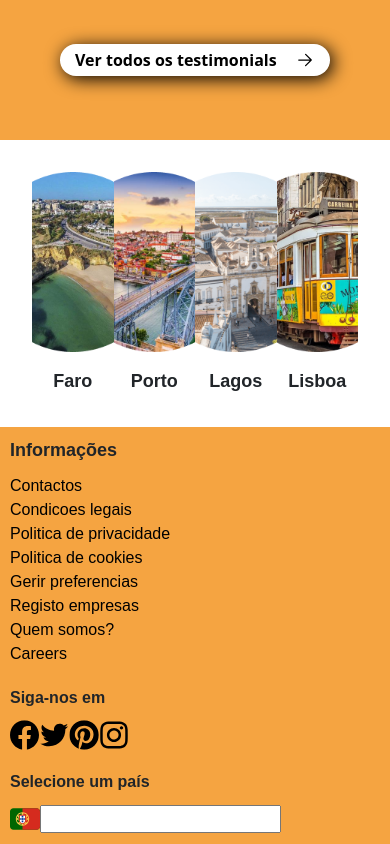
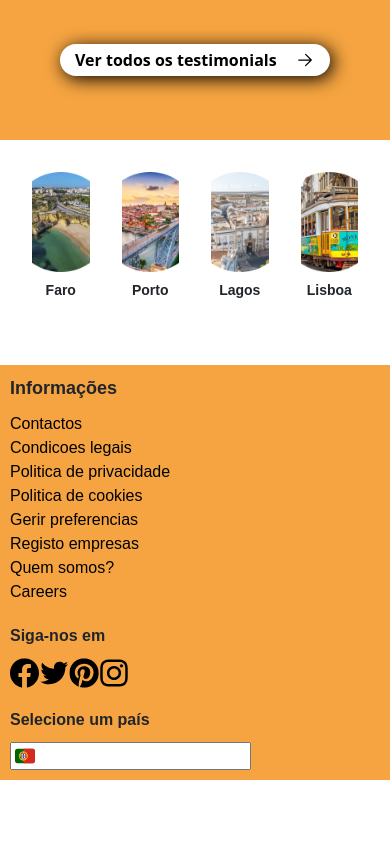
Before and after one commit to earthquake-algarve/react-service, a React (Create React App) app: page / in a window 390 px wide. Shown: the part 1210-2054 px from the top of the page. After the commit the page ends 1990 px from the top, so only its background shows below. Built offline with nearby package versions, Linux system fonts and the light colour scheme; no server answers.

Commit message:
feat: locations' media queries

```diff
--- a/src/components/footer/footer.css
+++ b/src/components/footer/footer.css
@@ -4,6 +4,7 @@
     font-family: sans-serif;
     background: var(--laranja);
     width: 100vw;
+    margin-top: 2rem;
 }
 
 .footer-links,
@@ -37,8 +38,9 @@
 .input-pais{
     display: flex;
     align-items: center;
+    position: relative;
 }
-.input-pais .icon{
+.input-pais .icon-footer{
     height: 20px;
     position: absolute;
     margin-left: 5px;
--- a/src/components/locations/locations.css
+++ b/src/components/locations/locations.css
@@ -1,6 +1,7 @@
 .locations{
     display: flex;
     justify-content: space-evenly;
+    gap: 2rem;
     padding: 2rem;
     font-family: sans-serif;
 }
@@ -13,9 +14,47 @@
 
 .location img{
     height: 180px;
-    margin-bottom: 1rem;
+    margin-bottom: 0.5rem;
 }
 
 .location span{
     font-size: 18px;
 }
+
+
+@media screen and (max-width: 800px) {
+    .location img{
+        height: 150px;
+    }
+
+    .location span{
+        font-size: 15px;
+    }
+}
+@media screen and (max-width: 600px) {
+    .location img{
+        height: 120px;
+    }
+
+    .location span{
+        font-size: 15px;
+    }
+}
+@media screen and (max-width: 425px) {
+    .location img{
+        height: 100px;
+    }
+
+    .location span{
+        font-size: 14px;
+    }
+}
+@media screen and (max-width: 350px) {
+    .location img{
+        height: 80px;
+    }
+
+    .location span{
+        font-size: 13px;
+    }
+}
```
